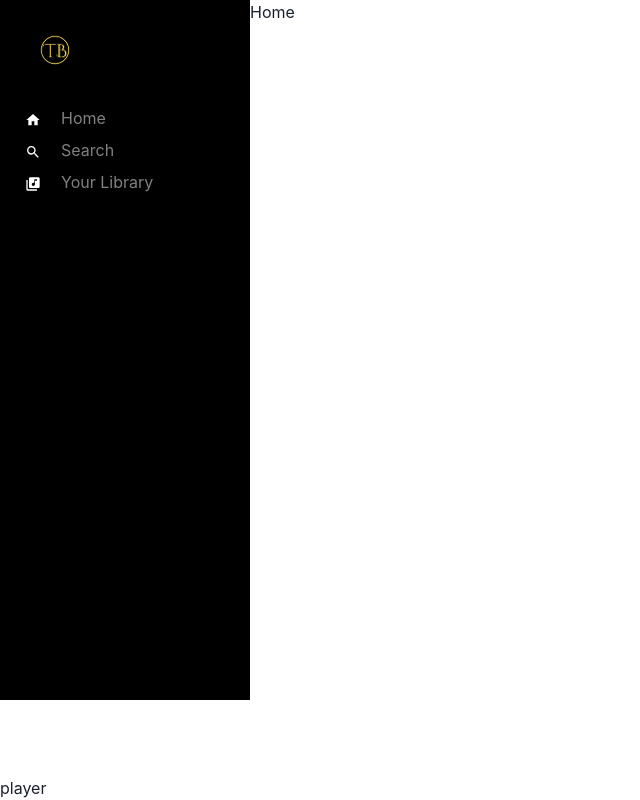
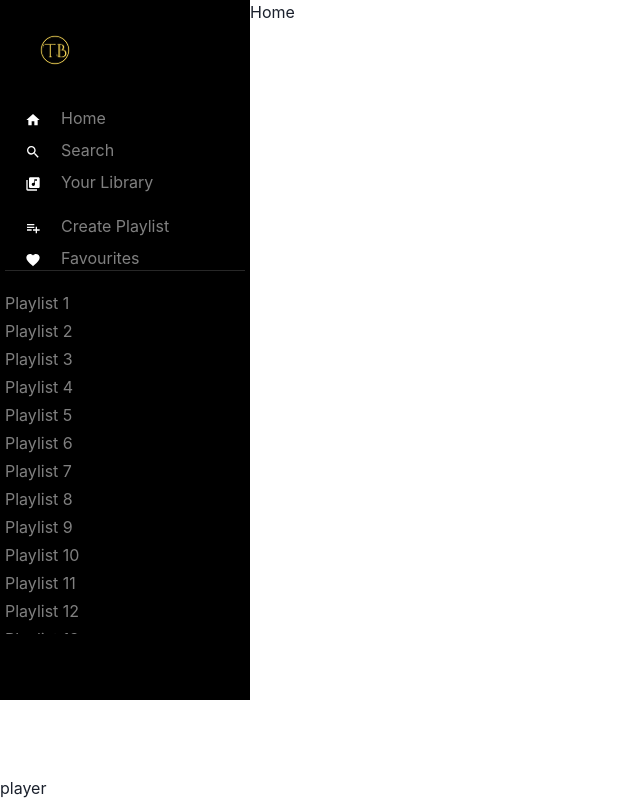
Before and after one commit to TomBirbeck/spotify, a Next.js app: page / in a window 1280 px wide. Shown: the whole page, without its empty margins (0-640 px from the left). Built offline with nearby package versions, Linux system fonts and the light colour scheme.

Commit message:
added dummy playlist

```diff
--- a/components/sidebar.tsx
+++ b/components/sidebar.tsx
@@ -21,11 +21,25 @@ const navMenu = [
     }
 ]
 
+const musicMenu = [
+    {
+        name: 'Create Playlist',
+        icon: MdPlaylistAdd,
+        route: '/'
+    },
+    {
+        name: 'Favourites',
+        icon: MdFavorite,
+        route: '/favourites'
+    }
+]
+
+const playlist = new Array(30).fill(1).map((_, i) => `Playlist ${i + 1}`)
 
 const Sidebar = () => {
 return (
     <Box width='100%' height='calc(100vh - 100px)' bg='black' paddingX='5px' color='grey'>
-            <Box paddingY='20px'>
+            <Box paddingY='20px' height='100%'>
             <Box width='120px' marginBottom='20px' paddingX='20px'>
                 <NextImage src='/TBlogo.png' height={60} width={60} />
             </Box>
@@ -45,6 +59,38 @@ return (
                 ))}
             </List>
             </Box>
+            <Box marginTop='20px'>
+                <List spacing={2}>
+                    {musicMenu.map(menu => (
+                        <ListItem paddingX='20px' fontSize='16px' key={menu.name}>
+                            <LinkBox>
+                        <NextLink href={menu.route} passHref>
+                        <LinkOverlay>
+                        <ListIcon as={menu.icon} color='white' marginRight='20px' />
+                        {menu.name}
+                        </LinkOverlay>
+                        </NextLink>
+                    </LinkBox>
+                        </ListItem>
+                    ))}
+                </List>
+            </Box>
+                    <Divider color='grey.800'/>
+                    <Box height='55%' overflowY='auto' paddingY='20px'>
+                        <List spacing={1}>
+                            {playlist.map(playlist => (
+                                <ListItem padding='20px key={playlist}'>
+                                    <LinkBox>
+                                    <NextLink href='/'>
+                                        <LinkOverlay>
+                                        {playlist}
+                                        </LinkOverlay>
+                                    </NextLink>
+                                    </LinkBox>
+                                </ListItem>
+                            ))}
+                        </List>
+                    </Box>
             </Box>
     </Box>
 )
```
